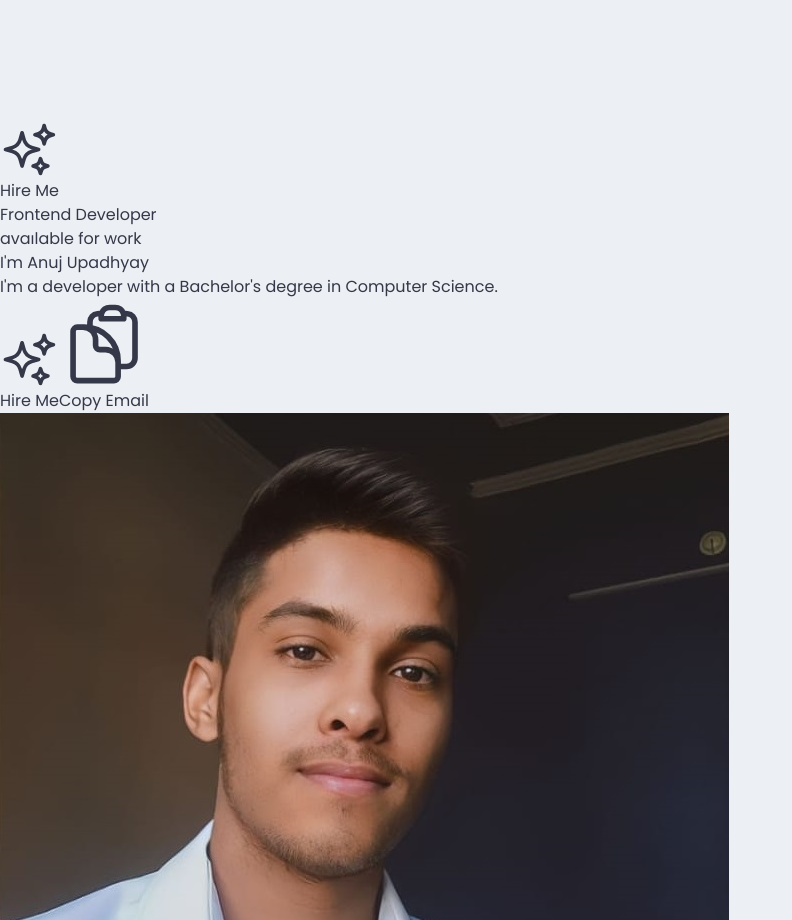
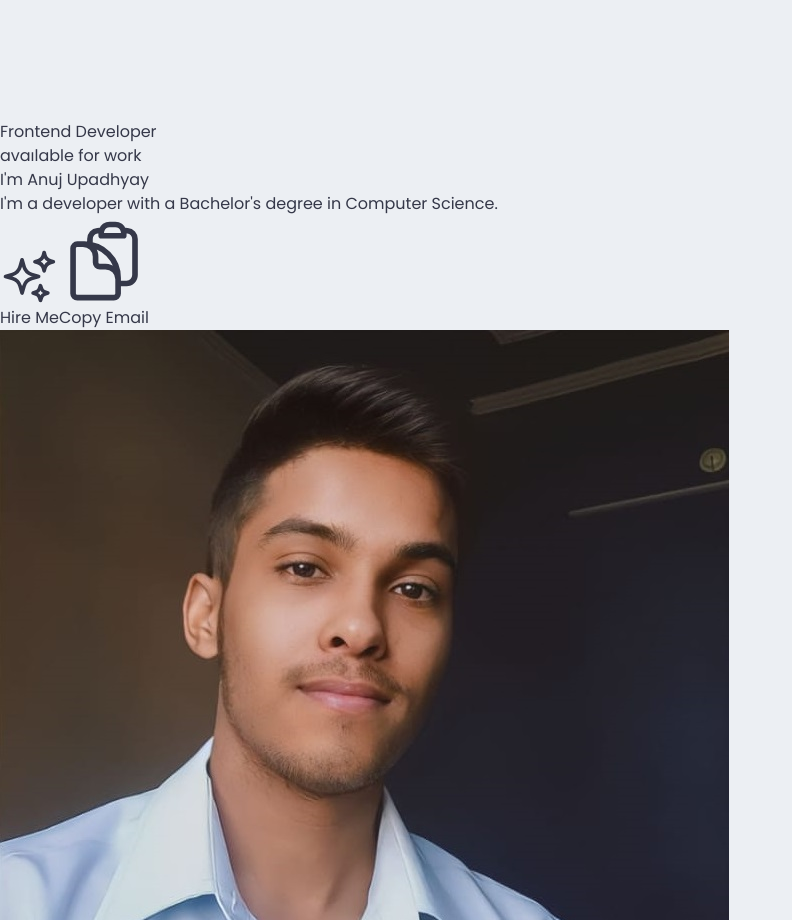
Before and after one commit to Anuj9675/Portfolio-main, a React app in the folder main/: page / in a window 1280 px wide. Shown: the part 5000-5920 px from the top of the page, without its empty margins (0-792 px from the left). Built offline with nearby package versions, Linux system fonts and the light colour scheme; the HTML template or start-up script is replaced by a standard one.

Commit message:
navbar update

```diff
--- a/main/src/components/Navbar.jsx
+++ b/main/src/components/Navbar.jsx
@@ -106,28 +106,7 @@ export default function Navbar() {
                 </svg>
               </NavLink>
             </div>
-            <div className="justify-center">
-              <a href={configData.hireMeLink}><button
-                type="button"
-                className="gap-x-1 before:ease relative overflow-hidden border border-[#000000] bg-[#050708] text-white shadow-2xl transition-all before:absolute before:right-0 before:top-0 before:h-12 before:w-6 before:translate-x-12 before:rotate-6 before:bg-white before:opacity-10 before:duration-700 hover:before:-translate-x-40 font-medium rounded-lg text-sm px-2 py-2 text-center inline-flex items-center mx-7"
-              >
-                <svg
-                  xmlns="http://www.w3.org/2000/svg"
-                  fill="none"
-                  viewBox="0 0 24 24"
-                  strokeWidth="1.5"
-                  stroke="currentColor"
-                  className="w-5 h-5"
-                >
-                  <path
-                    strokeLinecap="round"
-                    strokeLinejoin="round"
-                    d="M9.813 15.904L9 18.75l-.813-2.846a4.5 4.5 0 00-3.09-3.09L2.25 12l2.846-.813a4.5 4.5 0 003.09-3.09L9 5.25l.813 2.846a4.5 4.5 0 003.09 3.09L15.75 12l-2.846.813a4.5 4.5 0 00-3.09 3.09zM18.259 8.715L18 9.75l-.259-1.035a3.375 3.375 0 00-2.455-2.456L14.25 6l1.036-.259a3.375 3.375 0 002.455-2.456L18 2.25l.259 1.035a3.375 3.375 0 002.456 2.456L21.75 6l-1.035.259a3.375 3.375 0 00-2.456 2.456zM16.894 20.567L16.5 21.75l-.394-1.183a2.25 2.25 0 00-1.423-1.423L13.5 18.75l1.183-.394a2.25 2.25 0 001.423-1.423l.394-1.183.394 1.183a2.25 2.25 0 001.423 1.423l1.183.394-1.183.394a2.25 2.25 0 00-1.423 1.423z"
-                  />
-                </svg>
-                <span className="hidden md:block">Hire Me</span>
-              </button></a>
-            </div>
+
           </navbar>
         </div>
       </header>
```
